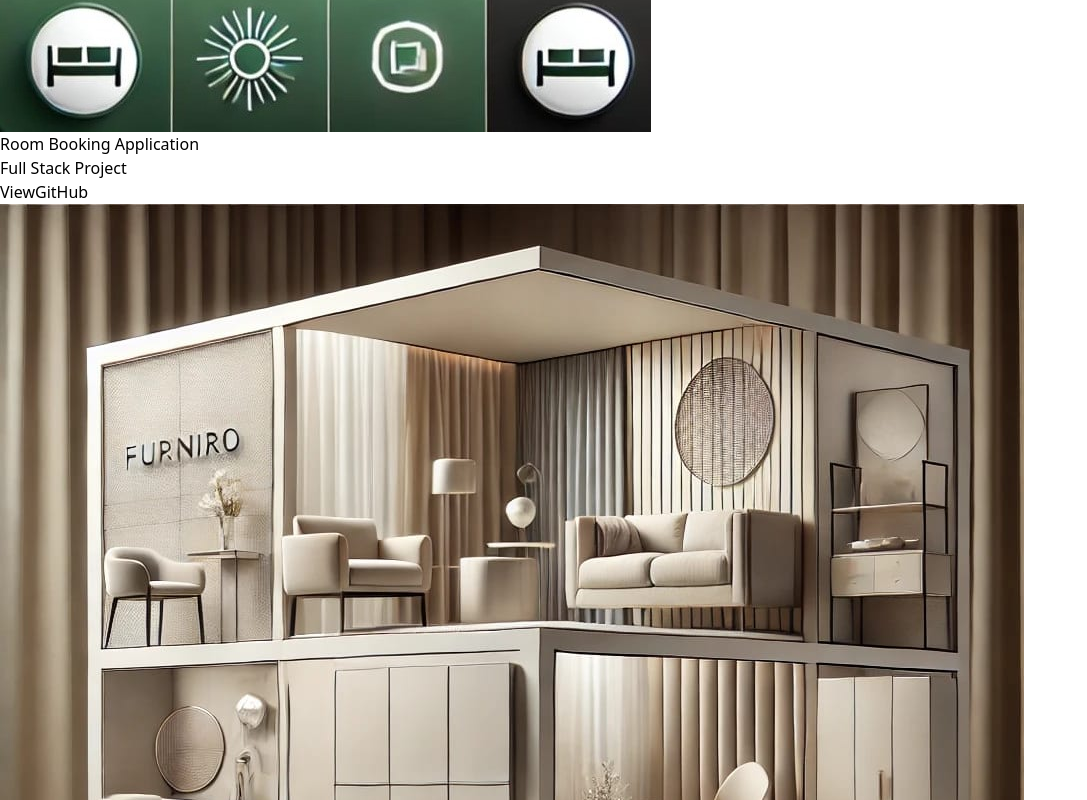
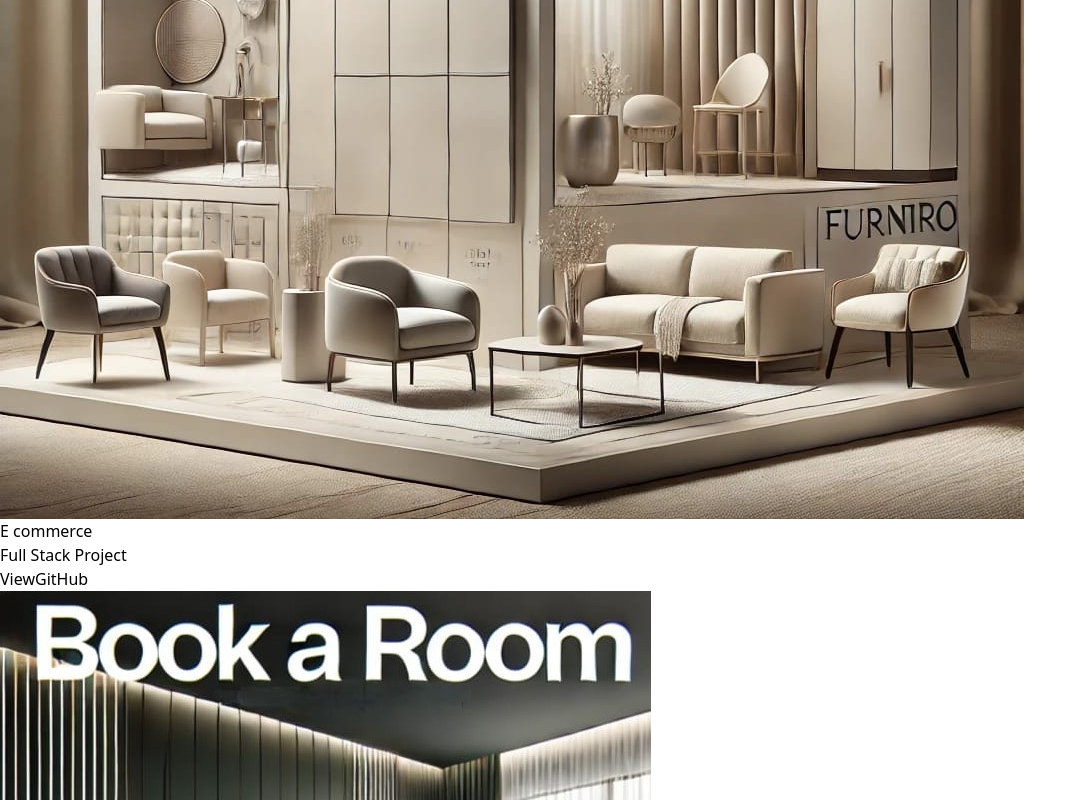
Before and after one commit to Afham-Salam/portfolio, a React (Vite) app: page / in a window 1280 px wide. Shown: the part 8020-8820 px from the top of the page, without its empty margins (0-1087 px from the left). Built offline with nearby package versions, Linux system fonts and the light colour scheme.

Commit message:
Project url changed

```diff
--- a/src/data.ts
+++ b/src/data.ts
@@ -23,8 +23,8 @@ const MenuItems = [
   ]
   export const projects=[
     {id:1,name:'Digital Marketing Chatbot', img:"/chatbot.jpg",details: "Intership Project - React ,Tailwind",github:"https://github.com/Afham-Salam/Chatbot",live:'https://dm-chatbot.appii.space/'},
-    {id:2,name:'Room Booking Application', img:"/room-booking.jpg",details:"Full Stack Project", github:"https://github.com/Afham-Salam/Room-Booking",live:'https://room-booking-frontend-6llk.onrender.com'},
-    {id:3,name:'E commerce',img:"/furniro.jpg",details:"Full Stack Project", github:"https://github.com/Afham-Salam/Room-Booking",live:'https://room-booking-frontend-6llk.onrender.com'},
+    {id:2,name:'E commerce',img:"/furniro.jpg",details:"Full Stack Project", github:"https://github.com/Afham-Salam/E-commerce-backend",live:'https://furniro-e-commerce-omega.vercel.app/signup'},
+    {id:3,name:'Room Booking Application', img:"/room-booking.jpg",details:"Full Stack Project", github:"https://github.com/Afham-Salam/Room-Booking",live:'https://room-booking-frontend-6llk.onrender.com'},
     {id:4,name:'Goku Clone',img:"/goku.jpg",details:"React-Tailwind CSS",github:"https://github.com/Afham-Salam/Goku-Clone",live:'https://goku-clone.netlify.app'},
 
 
```
